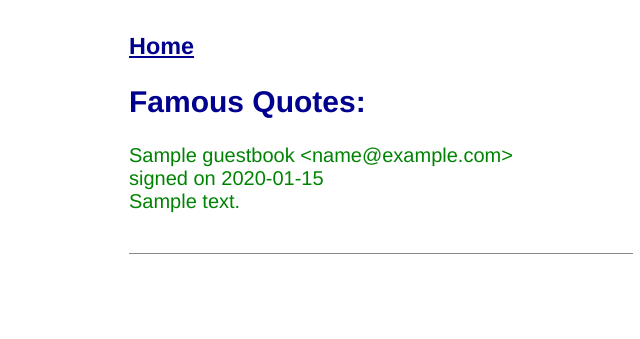
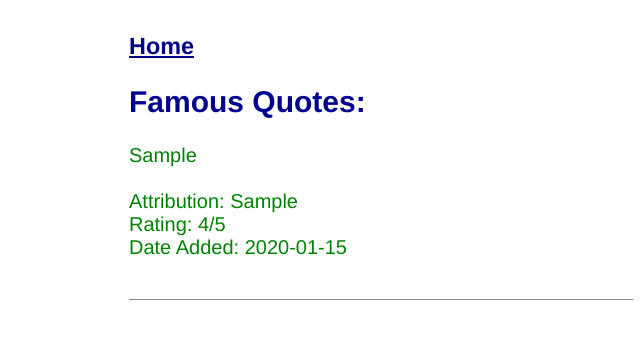
Before and after one commit to addisonwurtz/cloud-systems, a Flask app: page /view_entries in a window 1280 px wide. Shown: the top 339 px of the page, without its empty margins (259-899 px from the left). Run offline with Flask 3, Linux system fonts and the light colour scheme; tables that the repository leaves empty hold one stand-in row (values such as "Sample post").

Commit message:
Updated database to accept quotes instead of guestbook entries.

```diff
--- a/hw2/gbmodel/model_sqlite3.py
+++ b/hw2/gbmodel/model_sqlite3.py
@@ -16,7 +16,9 @@ This can be created with the following SQL (see bottom of this file):
 from datetime import date
 from .Model import Model
 import sqlite3
-DB_FILE = 'entries.db'    # file for our Database
+
+DB_FILE = 'entries.db'  # file for our Database
+
 
 class model(Model):
     def __init__(self):
@@ -24,35 +26,37 @@ class model(Model):
         connection = sqlite3.connect(DB_FILE)
         cursor = connection.cursor()
         try:
-            cursor.execute("select count(rowid) from guestbook")
+            cursor.execute("select count(rowid) from quotebook")
         except sqlite3.OperationalError:
-            cursor.execute("create table guestbook (name text, email text, signed_on date, message text)")
+            cursor.execute("create table quotebook (quote text, attribution text, rating number, date_added date)")
         cursor.close()
 
     def select(self):
         """
         Gets all rows from the database
-        Each row contains: name, email, date, message
+        Each row contains: quote, attribution, rating, date_added
         :return: List of lists containing all rows of database
         """
         connection = sqlite3.connect(DB_FILE)
         cursor = connection.cursor()
-        cursor.execute("SELECT * FROM guestbook")
+        cursor.execute("SELECT * FROM quotebook")
         return cursor.fetchall()
 
-    def insert(self, name, email, message):
+    def insert(self, quote, attribution, rating):
         """
         Inserts entry into database
-        :param name: String
-        :param email: String
-        :param message: String
+        :param quote: String
+        :param attribution: String
+        :param rating: float
         :return: True
         :raises: Database errors on connection and insertion
         """
-        params = {'name':name, 'email':email, 'date':date.today(), 'message':message}
+        params = {'quote': quote, 'attribution': attribution, 'rating': rating, 'date_added': date.today()}
         connection = sqlite3.connect(DB_FILE)
         cursor = connection.cursor()
-        cursor.execute("insert into guestbook (name, email, signed_on, message) VALUES (:name, :email, :date, :message)", params)
+        cursor.execute(
+            "insert into quotebook (quote, attribution, rating, date_added) VALUES (:quote, :attribution, :rating, :date_added)",
+            params)
 
         connection.commit()
         cursor.close()
--- a/hw2/index.py
+++ b/hw2/index.py
@@ -5,5 +5,5 @@ import gbmodel
 class Index(MethodView):
     def get(self):
         model = gbmodel.get_model()
-        entries = [dict(name=row[0], email=row[1], signed_on=row[2], message=row[3] ) for row in model.select()]
+        entries = [dict(quote=row[0], attribution=row[1], rating=row[2], date_added=row[3] ) for row in model.select()]
         return render_template('index.html',entries=entries)
--- a/hw2/sign.py
+++ b/hw2/sign.py
@@ -12,5 +12,5 @@ class Sign(MethodView):
         Redirect to index when completed.
         """
         model = gbmodel.get_model()
-        model.insert(request.form['name'], request.form['email'], request.form['message'])
+        model.insert(request.form['quote'], request.form['attribution'], request.form['rating'])
         return redirect(url_for('index'))
--- a/hw2/templates/view_entries.html
+++ b/hw2/templates/view_entries.html
@@ -4,9 +4,10 @@
     <h2>Famous Quotes:</h2>
     {% for entry in entries %}
         <p class=entry>
-            {{ entry.name }} &lt;{{ entry.email }}&gt;
-	    <br>signed on {{ entry.signed_on }}<br>
-	    {{ entry.message }}
+        {{ entry.quote }} <br>
+        <br> Attribution: {{ entry.attribution }}
+	    <br>Rating: {{ entry.rating }}/5<br>
+	    Date Added: {{ entry.date_added}}
         </p>
     {% endfor %}
 {% endblock %}
--- a/hw2/view_entries.py
+++ b/hw2/view_entries.py
@@ -5,5 +5,5 @@ import gbmodel
 class ViewEntries(MethodView):
     def get(self):
         model = gbmodel.get_model()
-        entries = [dict(name=row[0], email=row[1], signed_on=row[2], message=row[3] ) for row in model.select()]
+        entries = [dict(quote=row[0], attribution=row[1], rating=row[2], date_added=row[3] ) for row in model.select()]
         return render_template('view_entries.html', entries=entries)
```
Also changed, not shown: hw2/gbmodel/Model.py (+4 -4 lines), hw2/templates/index.html (+6 -1 lines), hw2/templates/sign.html (+12 -4 lines), hw2/static/style.css (line endings or trailing spaces).
